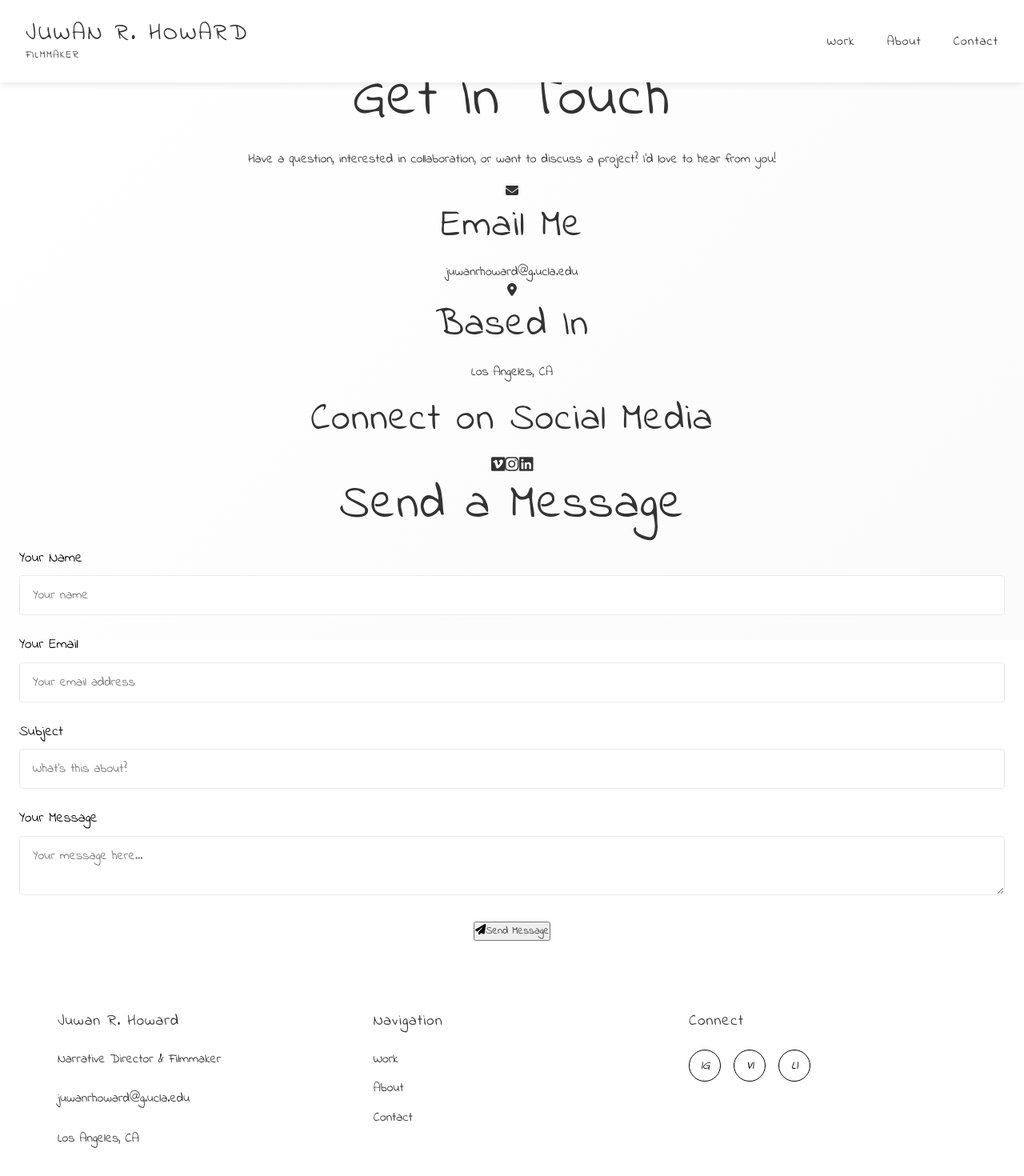
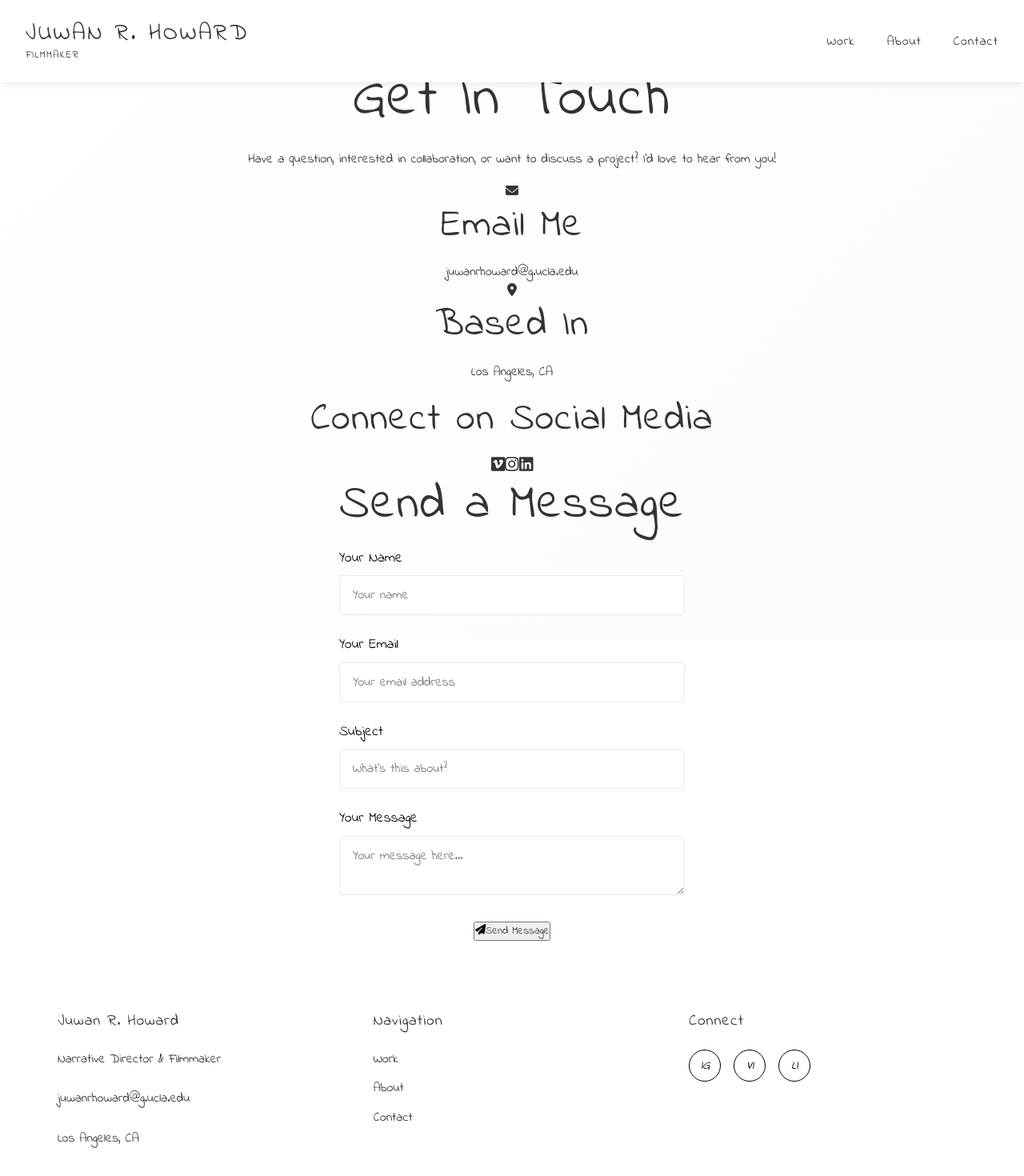
Before and after one commit to juwan-howard/juwan-howard.github.io, a React (Create React App) app: page /contact in a window 1280 px wide. Shown: the top 1470 px of the page at 80% size. Built offline with nearby package versions, Linux system fonts and the light colour scheme.

Commit message:
Fix: Properly center contact form and improve contact page layout

```diff
--- a/src/App.css
+++ b/src/App.css
@@ -337,34 +337,42 @@ section {
   color: var(--color-text);
 }
 
-.contact-section {
-  max-width: 1200px;
-  margin: 0 auto;
-  padding: var(--spacing-8) var(--spacing-4);
+/* Contact page specific styles */
+.contact-page {
+  width: 100%;
   display: flex;
   flex-direction: column;
   align-items: center;
 }
 
-.contact-form-container {
-  max-width: 550px;
-  margin: 0 auto;
-  width: 100%;
-}
-
-.contact-form {
+.contact-container {
   display: flex;
   flex-direction: column;
   align-items: center;
   width: 100%;
+  max-width: 1200px;
+  margin: 0 auto;
+  padding: 0 1rem;
 }
 
-.contact-form button {
+.contact-info-container {
+  display: flex;
+  flex-direction: column;
+  align-items: center;
+  width: 100%;
+  max-width: 800px;
   margin: 0 auto;
-  display: block;
 }
 
-/* Make sure form inputs have proper spacing */
+.contact-form-wrapper {
+  width: 100%;
+  display: flex;
+  justify-content: center;
+  align-items: center;
+  max-width: 100%;
+}
+
+/* Make sure inputs have proper spacing and styling */
 .form-group input,
 .form-group textarea {
   width: 100%;
@@ -382,21 +390,9 @@ section {
   box-shadow: 0 0 0 2px rgba(0,0,0,0.1);
 }
 
-/* Ensure contact page elements are properly centered */
-.contact-container {
-  display: flex;
-  flex-direction: column;
-  align-items: center;
-  justify-content: center;
-  width: 100%;
-  max-width: 1200px;
-  margin: 0 auto;
-}
-
-/* Center the form on smaller screens */
+/* Mobile responsive styles */
 @media (max-width: 768px) {
-  .contact-form-container {
-    padding: 0 var(--spacing-4);
+  .contact-form-wrapper > div {
     width: 90%;
   }
 }
--- a/src/components/contact/ContactForm.jsx
+++ b/src/components/contact/ContactForm.jsx
@@ -161,7 +161,8 @@ const ContactForm = () => {
   };
 
   return (
-    <div className="bg-white p-8 rounded-lg shadow-md mx-auto w-full max-w-xl transition-all duration-300 hover:shadow-lg">
+    <div className="contact-form-wrapper w-full flex justify-center">
+      <div className="bg-white p-8 rounded-lg shadow-md w-full mx-auto max-w-md transition-all duration-300 hover:shadow-lg">
         <h2 className="text-2xl font-bold mb-6 text-center indie-flower">Send a Message</h2>
 
         {status.info.error && (
@@ -307,6 +308,7 @@ const ContactForm = () => {
           </form>
         )}
       </div>
+    </div>
   );
 };
 
--- a/src/components/contact/ContactInfo.jsx
+++ b/src/components/contact/ContactInfo.jsx
@@ -8,7 +8,7 @@ import INFO from "../../data/user";
 
 const ContactInfo = () => {
   return (
-    <div className="w-full max-w-2xl mx-auto">
+    <div className="contact-info-container w-full max-w-xl mx-auto">
       <div className="grid grid-cols-1 md:grid-cols-2 gap-8 mb-8">
         {/* Email */}
         <div className="flex flex-col items-center p-6 bg-gray-50 rounded-lg shadow-sm transition-all duration-300 hover:shadow-md hover:transform hover:scale-105">
--- a/src/pages/ContactPage.jsx
+++ b/src/pages/ContactPage.jsx
@@ -27,19 +27,18 @@ const ContactPage = () => {
       </Helmet>
 
       <Header />
-      <main>
-        <div className="container mx-auto px-4 py-16 flex flex-col items-center justify-center">
-          <div className="w-full max-w-3xl mb-16 text-center">
-            <h1 className="text-4xl md:text-5xl mb-6 text-center indie-flower">Get In Touch</h1>
-            <p className="text-center text-lg mb-12 max-w-2xl mx-auto">
+      <main className="contact-page">
+        <div className="contact-container mx-auto px-4 py-16">
+          <div className="text-center mb-16">
+            <h1 className="text-4xl md:text-5xl mb-6 indie-flower">Get In Touch</h1>
+            <p className="text-lg mb-12 max-w-2xl mx-auto">
               Have a question, interested in collaboration, or want to discuss a project?
               I'd love to hear from you!
             </p>
             <ContactInfo />
           </div>
-          <div className="w-full flex justify-center">
-            <ContactForm />
-          </div>
+
+          <ContactForm />
         </div>
       </main>
       <Footer />
```
Lines whose indentation alone changed are shown as unchanged.
